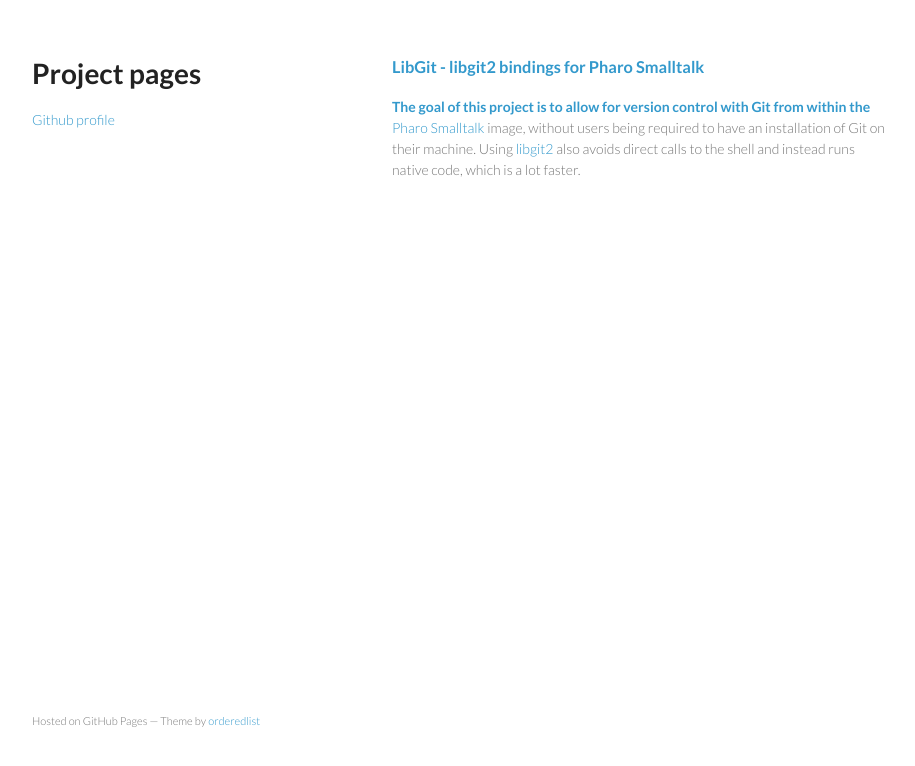
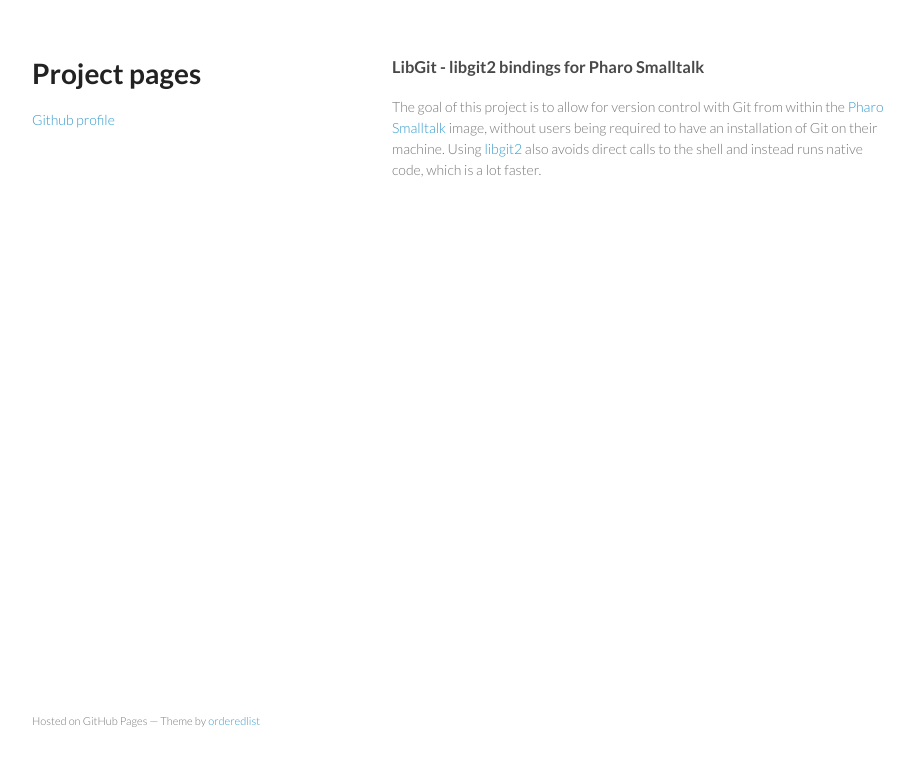
Before and after one commit to theseion/theseion.github.io, a plain HTML site: page index.html in a window 1280 px wide. Shown: the whole page, without its empty margins (178-1093 px from the left). Drawn offline with Linux system fonts and the light colour scheme.

Commit message:
Update index.html

```diff
--- a/index.html
+++ b/index.html
@@ -3,7 +3,7 @@
   <head>
     <meta charset="utf-8">
     <meta http-equiv="X-UA-Compatible" content="chrome=1">
-    <title>Theseion.GitHub.io by theseion</title>
+    <title>theseion</title>
 
     <link rel="stylesheet" href="stylesheets/styles.css">
     <link rel="stylesheet" href="stylesheets/github-light.css">
@@ -24,8 +24,9 @@
       </header>
       <section>
         <h3>
-          <a id="LibGit" class="anchor" style="font-weight: bold; text-color: #494949" href="LibGit" aria-hidden="true">
+          <a id="LibGit" class="anchor" style="font-weight: bold; color: #494949" href="LibGit" aria-hidden="true">
           LibGit - libgit2 bindings for Pharo Smalltalk
+          </a>
         </h3>
 
         <p>
```
